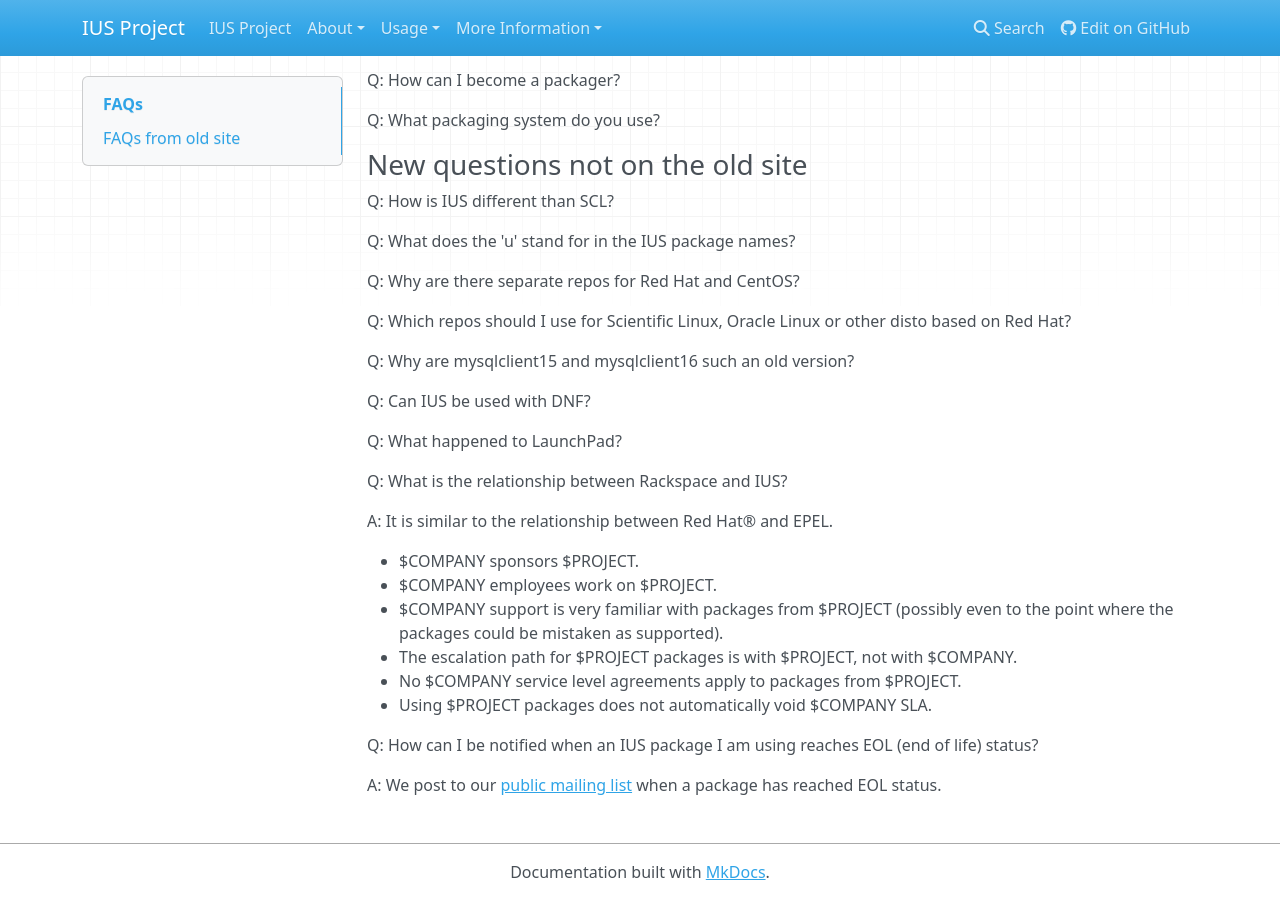
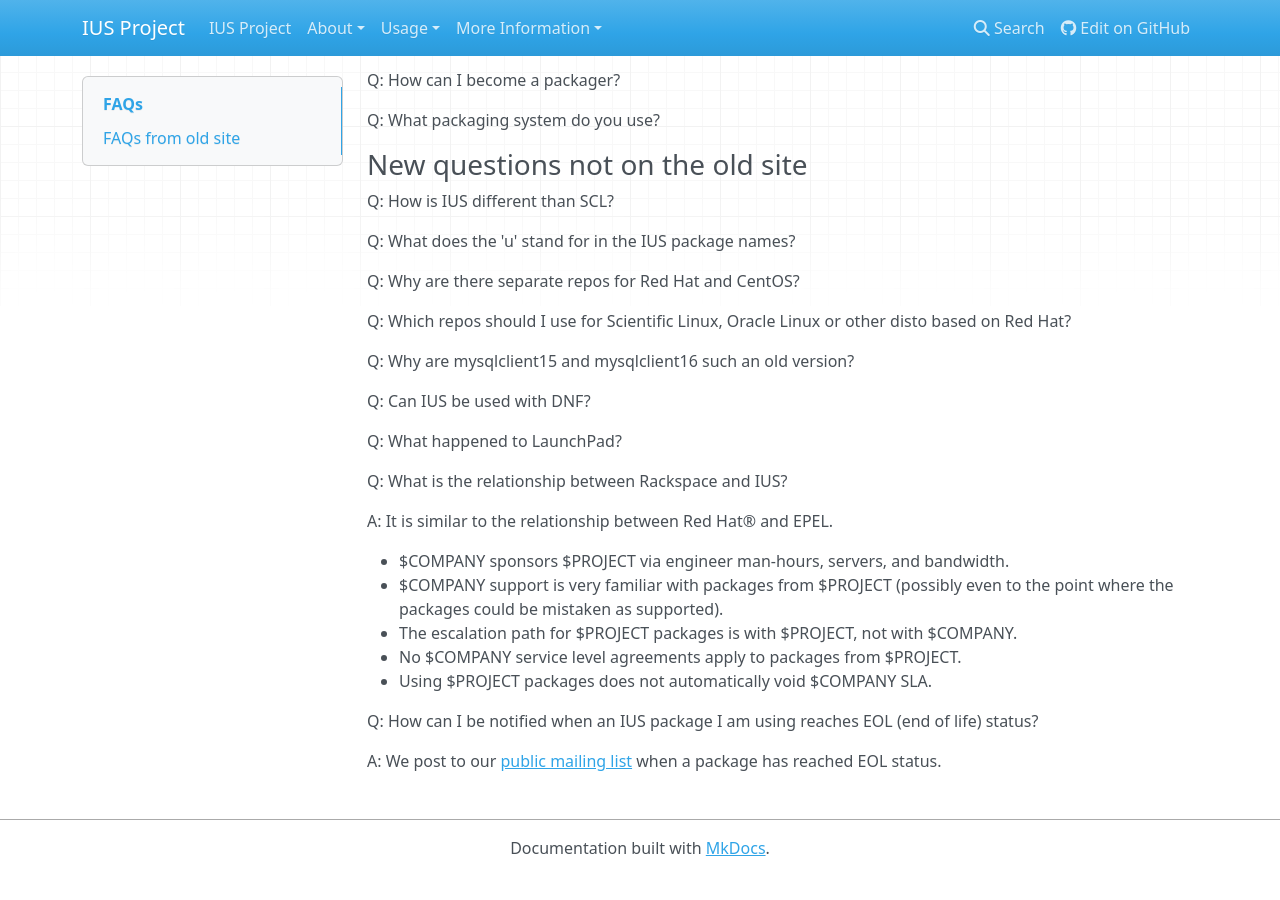
Before and after one commit to iusrepo/ius.io, an MkDocs documentation site: the page built from docs/FAQs.md, in a window 1280 px wide and 900 px high, scrolled down 998 px. Built offline with MkDocs 1.6.1, drawn with Linux system fonts in a browser that asks for light colours; nearby versions of some CDN libraries; old or Windows-style settings are respelled for this version of MkDocs; after the commit the page ends 1874 px from its top, so only the background shows below that.

Commit message:
combine points and elaborate on what Rackspace provides

```diff
--- a/docs/FAQs.md
+++ b/docs/FAQs.md
@@ -71,8 +71,7 @@ Q: What is the relationship between Rackspace and IUS?
 
 A: It is similar to the relationship between Red Hat® and EPEL.
 
-* $COMPANY sponsors $PROJECT.
-* $COMPANY employees work on $PROJECT.
+* $COMPANY sponsors $PROJECT via engineer man-hours, servers, and bandwidth.
 * $COMPANY support is very familiar with packages from $PROJECT (possibly even
   to the point where the packages could be mistaken as supported).
 * The escalation path for $PROJECT packages is with $PROJECT, not with $COMPANY.
```
